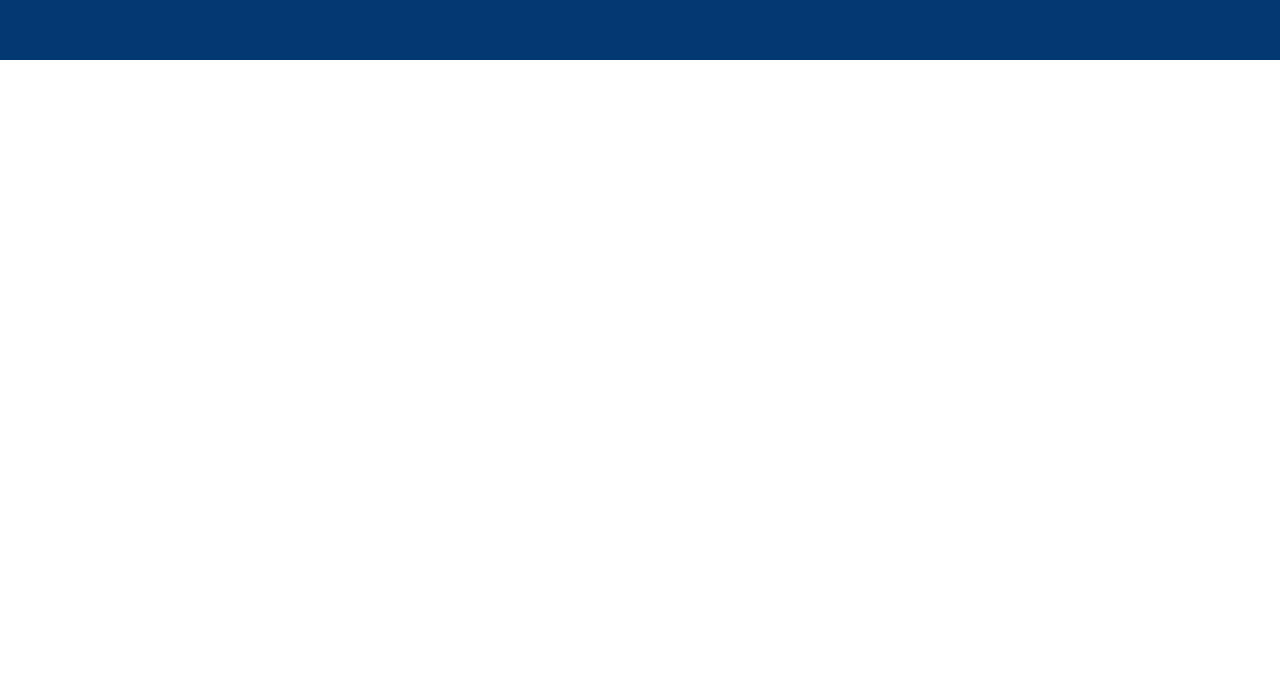
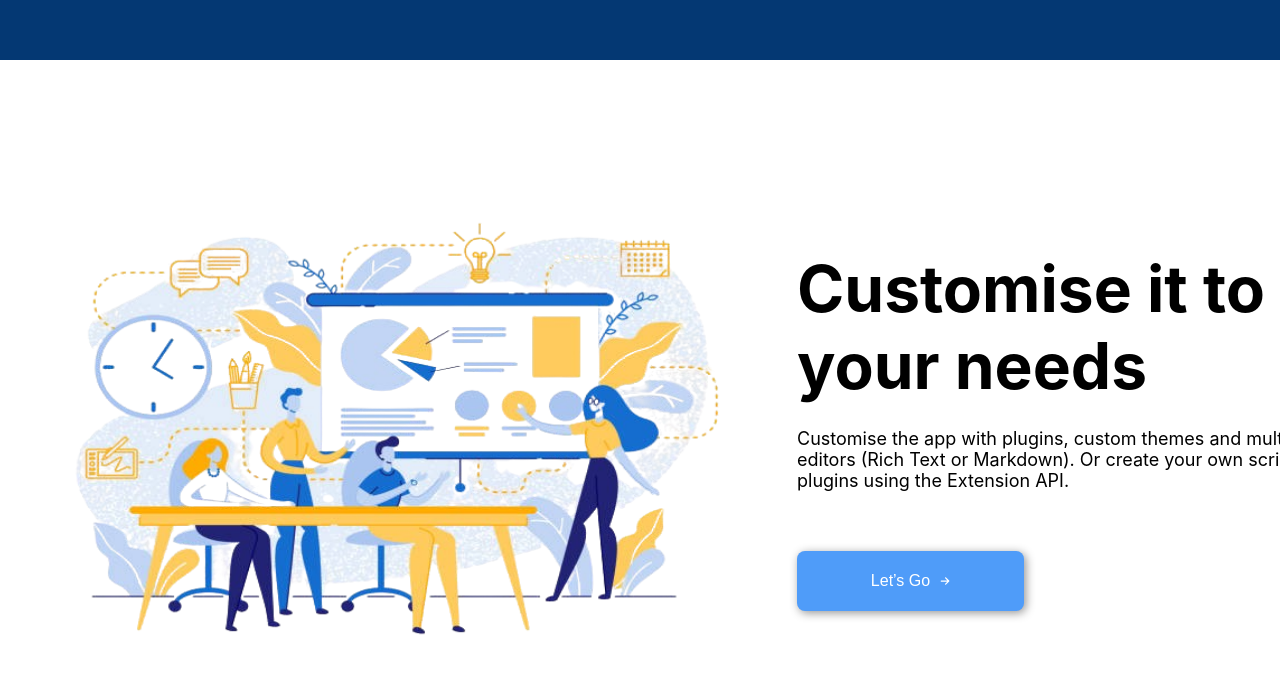
Before and after one commit to OthmaneB-Pro/whitespace, a React (Create React App) app: page / in a window 1280 px wide. Shown: the part 3052-3726 px from the top of the page. Before the commit the page ends 3112 px from the top, so only its background shows below. Built offline with nearby package versions, Linux system fonts and the light colour scheme.

Commit message:
✨ HomePage : Customise > Add Page customize

```diff
--- a/src/components/pages/homePage/HomePage.tsx
+++ b/src/components/pages/homePage/HomePage.tsx
@@ -4,6 +4,7 @@ import Home from "./home/Home"
 import ProjectManagement from "./projectManagement/ProjectManagement"
 import WorkTogether from "./workTogether/WorkTogether"
 import AsExtension from "./asExtension/AsExtension"
+import Customise from "./customise/Customise"
 
 export default function HomePage() {
   return (
@@ -13,6 +14,7 @@ export default function HomePage() {
         <ProjectManagement/>
         <WorkTogether/>
         <AsExtension/>
+        <Customise/>
     </HomePageStyled>
   )
 }
--- /dev/null
+++ b/src/components/pages/homePage/customise/Customise.tsx
@@ -0,0 +1,47 @@
+import styled from "styled-components";
+import Image from "../../../reusable-ui/Image";
+import { FaArrowRight } from "react-icons/fa6";
+import Paragraph from "../../../reusable-ui/Paragraph";
+import Button from "../../../reusable-ui/Button";
+
+export default function Customise() {
+  return (
+    <CustomiseStyled>
+      <div className="container">
+      <Image src="/img/bureau.png" alt="bureau" />
+        <div className="text">
+          <Paragraph
+            span="Customise it to your needs"
+            label={
+              "Customise the app with plugins, custom themes and multiple text editors (Rich Text or Markdown). Or create your own scripts and plugins using the Extension API."
+            }
+            className="size"
+          />
+          <Button label="Let’s Go" Icon={<FaArrowRight />} />
+        </div>
+      </div>
+    </CustomiseStyled>
+  );
+}
+
+const CustomiseStyled = styled.div`
+  height: 100vh;
+  margin-left: 52px;
+  color: black;
+
+  .container {
+    display: grid;
+    grid-template-columns: 1fr 1fr;
+    transform: translateY(140px);
+    .text {
+      display: flex;
+      flex-direction: column;
+      justify-content: center;
+      width: 600px;
+      transform: translateX(60px);
+      .size {
+        width: 600px;
+      }
+    }
+  }
+`;
```
